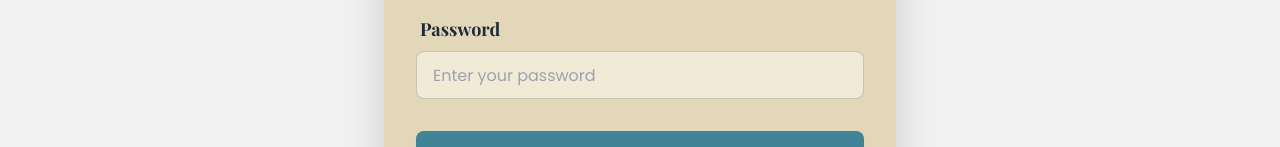
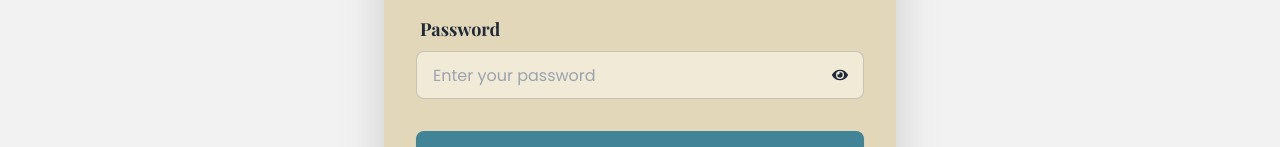
Before and after one commit to fahadfakrul/Exquisite-Estates, a React (Vite) app: page /register in a window 1280 px wide. Shown: the part 575-722 px from the top of the page. Built offline with nearby package versions, Linux system fonts and the light colour scheme; no server answers; a web font is replaced by a local one.

Commit message:
password toggle created

```diff
--- a/src/Components/Estate.jsx
+++ b/src/Components/Estate.jsx
@@ -3,6 +3,7 @@ import { FaShower } from "react-icons/fa6";
 import { FaCar } from "react-icons/fa";
 import { Link } from "react-router-dom";
 const Estate = ({ estate }) => {
+
   const {
     image,
     facilities,
@@ -15,6 +16,10 @@ const Estate = ({ estate }) => {
     bedroom,
     carparkings,
   } = estate;
+
+  const handleProperty = () => {
+    window.scrollTo(0, 0);
+  }
   return (
     <div>
       <div className="card lg:w-96 bg-base-100 shadow-xl border border-[#13131326] transition  hover:scale-105 border-opacity-30">
@@ -58,6 +63,7 @@ const Estate = ({ estate }) => {
               <Link
                 to={`/estate/${estate.id}`}
                 className="btn bg-[#267188] text-white"
+                onClick={handleProperty}
               >
                 View Property
               </Link>
--- a/src/Components/Login.jsx
+++ b/src/Components/Login.jsx
@@ -3,14 +3,15 @@ import { useForm } from "react-hook-form";
 import UseAuth from "../Hooks/UseAuth";
 import SocialLogin from "./SocialLogin";
 import {  useLocation } from "react-router-dom";
-import Swal from 'sweetalert2/dist/sweetalert2.js'
-import 'sweetalert2/src/sweetalert2.scss'
+import 'sweetalert2/src/sweetalert2.scss';
+import { FaEye, FaEyeSlash } from "react-icons/fa";
+import { useState } from "react";
 
 const Login = () => {
     const {signInUser} = UseAuth();
     const location = useLocation();
     const navigate = useNavigate();
-
+    const [showPassword, setShowPassword] = useState(false);
     const {
         register,
         handleSubmit,
@@ -59,12 +60,17 @@ const Login = () => {
                 <label className="label">
                   <span className="text-lg font-playfair font-bold">Password</span>
                 </label>
+                <div className="relative">
                 <input
-                  type=" password"
+                  type={showPassword ? "text" : "password"}
                   placeholder="Enter your password"
-                  className="input input-bordered  bg-[#f1ead6] "
+                  className="input input-bordered w-full bg-[#f1ead6] "
                   {...register("password", { required: true })}
                 />
+                <span className="absolute top-4 right-4" onClick={() => setShowPassword(!showPassword)}>
+                  {showPassword ? <FaEyeSlash /> : <FaEye />}
+                </span>
+                </div>
                 {errors.password && <span className="text-red-500">This field is required</span>}
                 {/* <label className="label">
                   <a href="#" className="label-text-alt link link-hover">
--- a/src/Components/Register.jsx
+++ b/src/Components/Register.jsx
@@ -1,11 +1,14 @@
-import { Link ,useNavigate} from "react-router-dom";
+import { Link, useNavigate } from "react-router-dom";
 import { useForm } from "react-hook-form";
 import UseAuth from "../Hooks/UseAuth";
-import Swal from 'sweetalert2/dist/sweetalert2.js'
-import 'sweetalert2/src/sweetalert2.scss'
+import Swal from "sweetalert2/dist/sweetalert2.js";
+import "sweetalert2/src/sweetalert2.scss";
+import { useState } from "react";
+import { FaEye, FaEyeSlash } from "react-icons/fa";
 
 const Register = () => {
-  const { createUser } = UseAuth()
+  const [showPassword, setShowPassword] = useState(false);
+  const { createUser } = UseAuth();
   const navigate = useNavigate();
 
   const {
@@ -15,18 +18,18 @@ const Register = () => {
   } = useForm();
 
   const onSubmit = (data) => {
-    const {email,password} = data;
-    createUser(email,password)
-    .then(result => {
+    const { email, password } = data;
+    createUser(email, password)
+      .then((result) => {
         Swal.fire("Registration successful!");
-      navigate('/');
+        navigate("/");
         console.log(result);
       })
       .catch((error) => {
         Swal.fire("Registration unsuccessful!");
         console.error(error);
       });
-  }
+  };
   return (
     <div>
       <div className="hero min-h-screen bg-base-200">
@@ -54,7 +57,9 @@ const Register = () => {
                     required: "error message", // JS only: <p>error message</p> TS only support string
                   })}
                 />
-                {errors.name && <span className="text-red-500">This field is required</span>}
+                {errors.name && (
+                  <span className="text-red-500">This field is required</span>
+                )}
               </div>
               <div className="form-control">
                 <label className="label">
@@ -68,7 +73,9 @@ const Register = () => {
                     required: "error message", // JS only: <p>error message</p> TS only support string
                   })}
                 />
-                {errors.email && <span className="text-red-500">This field is required</span>}
+                {errors.email && (
+                  <span className="text-red-500">This field is required</span>
+                )}
               </div>
               <div className="form-control">
                 <label className="label">
@@ -89,10 +96,11 @@ const Register = () => {
                     Password
                   </span>
                 </label>
+               <div className="relative ">
                <input
-                  type=" password"
+                  type={showPassword ? "text" : "password"}
                   placeholder="Enter your password"
-                  className="input input-bordered  bg-[#f1ead6] "
+                  className="input w-full input-bordered  bg-[#f1ead6] "
                   {...register("password", {
                     minLength: {
                       value: 6, // Minimum length of the password
@@ -105,6 +113,10 @@ const Register = () => {
                     },
                   })}
                 />
+                <span className="absolute top-4 right-4" onClick={() => setShowPassword(!showPassword)}>
+                  {showPassword ? <FaEyeSlash /> : <FaEye />}
+                </span>
+               </div>
                 {errors.password && (
                   <span className="text-red-500">
                     {errors.password.message}
@@ -131,7 +143,6 @@ const Register = () => {
           </div>
         </div>
       </div>
-
     </div>
   );
 };
--- a/src/Components/SocialLogin.jsx
+++ b/src/Components/SocialLogin.jsx
@@ -26,7 +26,7 @@ const SocialLogin = () => {
         // Navigate after successful login
         navigate(location?.state ? location.state : '/');
       }).catch(error => {
-        console.error("facebook login failed:", error);
+        console.error("facebook  login failed:", error);
       });
     };
   return (
--- a/src/Pages/Home.jsx
+++ b/src/Pages/Home.jsx
@@ -1,8 +1,15 @@
 import Banner from "../Components/Banner";
-import EstateDetails from "../Components/EstateDetails";
+
 import Estates from "../Components/Estates";
+import UseAuth from "../Hooks/UseAuth";
 
 const Home = () => {
+    const { loading} = UseAuth();
+    if (loading) {
+        return <div className="text-center">
+            <span className="loading loading-spinner text-black loading-lg "></span>
+        </div>
+    }
     return (
         <div>
 
```
Lines whose indentation alone changed are shown as unchanged.
